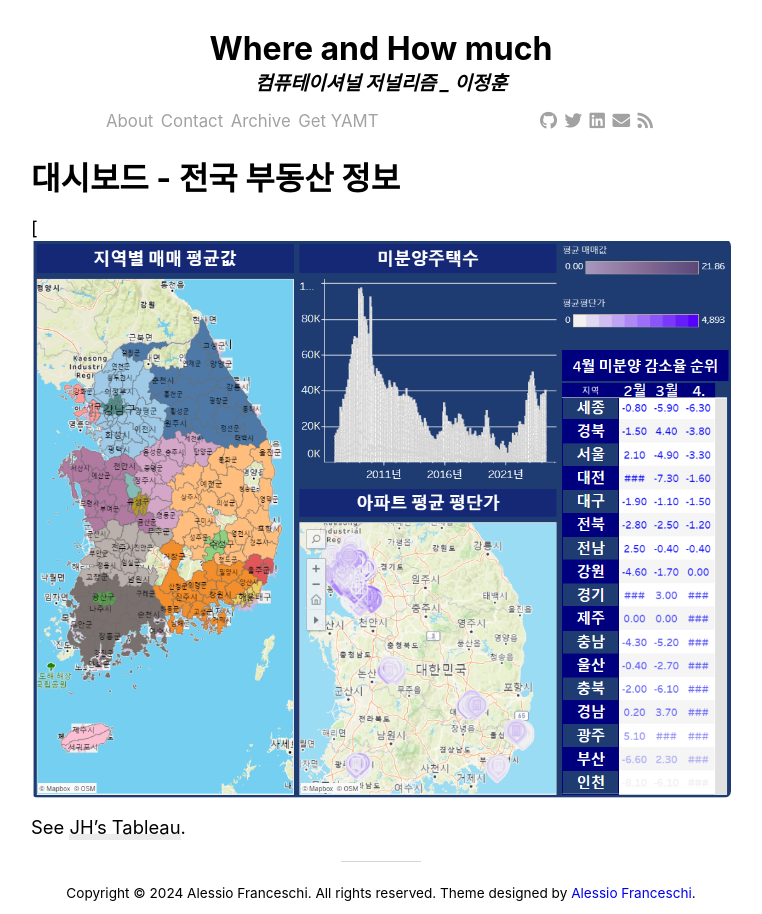
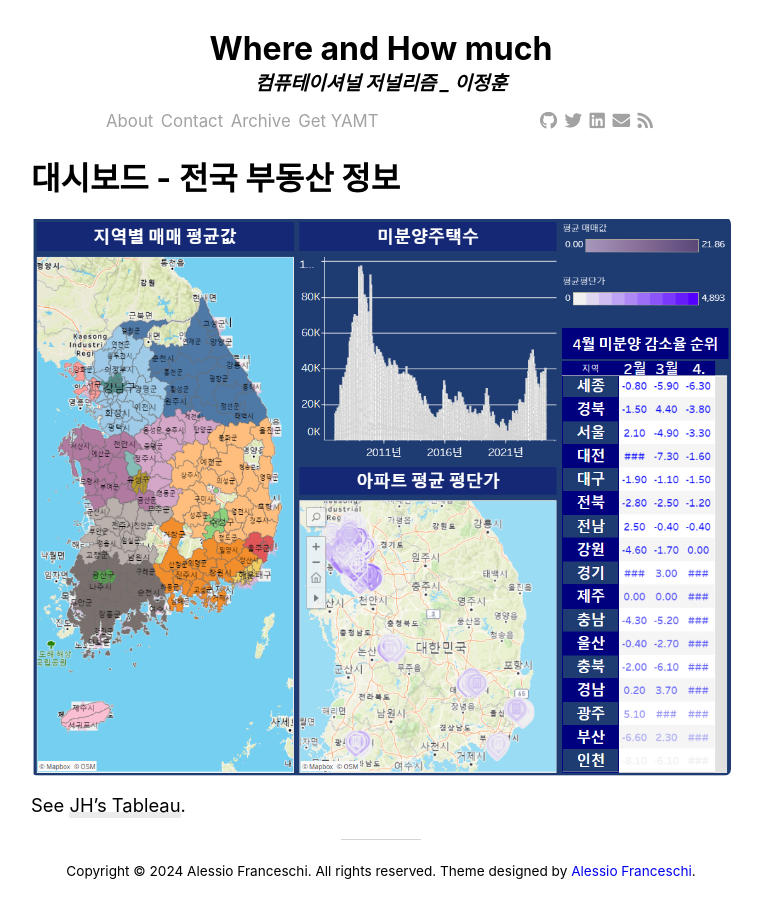
Before and after one commit to Timeleeh/skkufinal.github.io, a Jekyll site: the page built from about.md, in a window 1280 px wide. Shown: the whole page, without its empty margins (259-1021 px from the left). Built offline with Jekyll 4.4.1, drawn with Linux system fonts in a browser that asks for light colours; nearby versions of some CDN libraries.

Commit message:
Update about.md

```diff
--- a/about.md
+++ b/about.md
@@ -5,7 +5,7 @@ title: 대시보드
 
 #                           [대시보드 - 전국 부동산 정보](https://public.tableau.com/app/profile/jeonghun.lee7492/viz/__17187283242660/1?publish=yes)
 
-[![대쉬보드](https://github.com/Timeleeh/skkufinal.github.io/blob/main/dash2.png?raw=true)
+![대쉬보드](https://github.com/Timeleeh/skkufinal.github.io/blob/main/dash2.png?raw=true)
 
 
 See [JH's Tableau](https://public.tableau.com/app/profile/jeonghun.lee7492/viz/__17187283242660/1?publish=yes).
```
